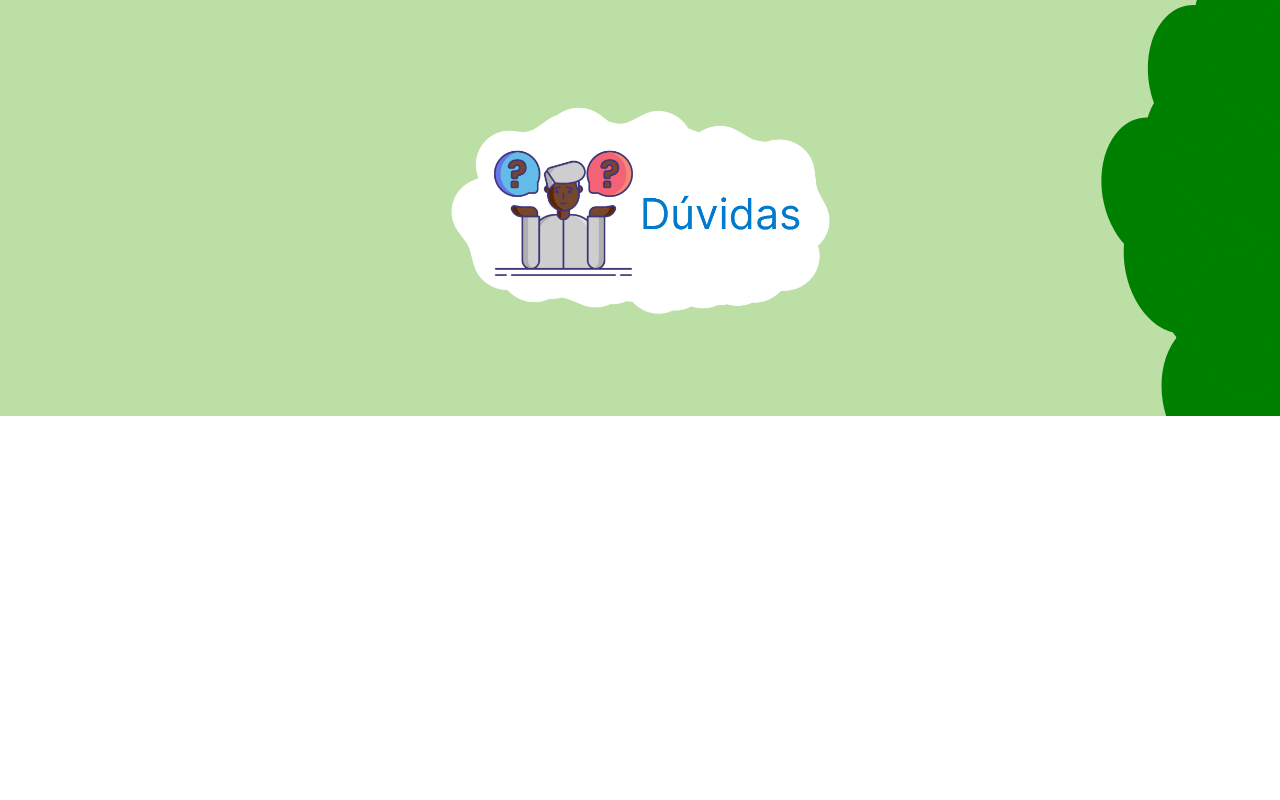
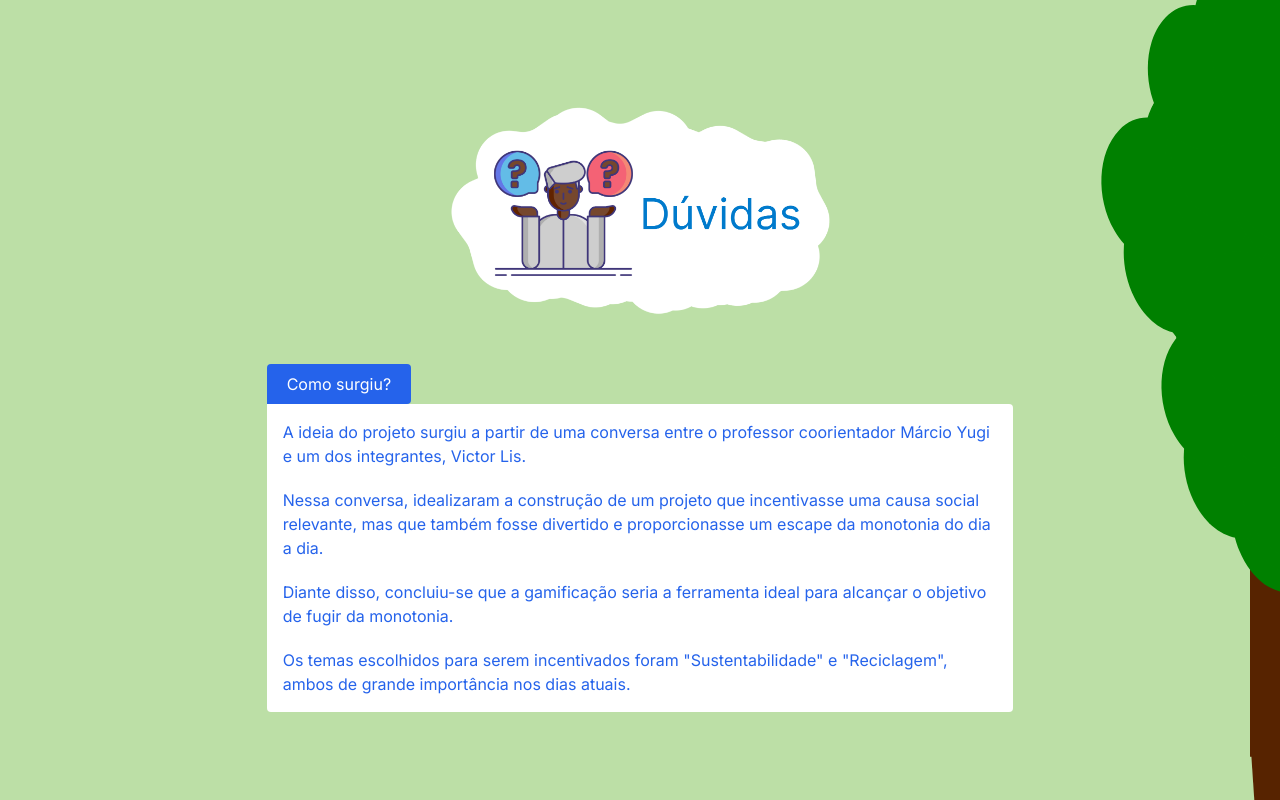
Before and after one commit to Victor-Lis/EcoPlay-LandingPage, a Next.js app: page / in a window 1280 px wide. Shown: the part 1736-2536 px from the top of the page. Before the commit the page ends 2152 px from the top, so only its background shows below. Built offline with nearby package versions, Linux system fonts and the light colour scheme; no server answers; the database is empty.

Commit message:
v1.11
- Testando deploy de card

```diff
--- a/src/app/components/Duvidas/index.tsx
+++ b/src/app/components/Duvidas/index.tsx
@@ -1,6 +1,6 @@
 import DuvidasHero from '@/assets/duvidasHero.svg'
 import Image from 'next/image';
-// import Card from './components/Card';
+import Card from './components/Card';
 
 export default function Duvidas() {
   return (
@@ -11,7 +11,7 @@
         className={`min-w-72 sm:min-w-40 w-10/12 max-w-96 mb-5`}
         priority
       />
-      {/* <Card
+      <Card
         title="Como surgiu?"
         content={
           <>
@@ -22,6 +22,7 @@
           </>
         }
       />
+      {/*
       <Card
         title="Onde queremos chegar?"
         content={
```
